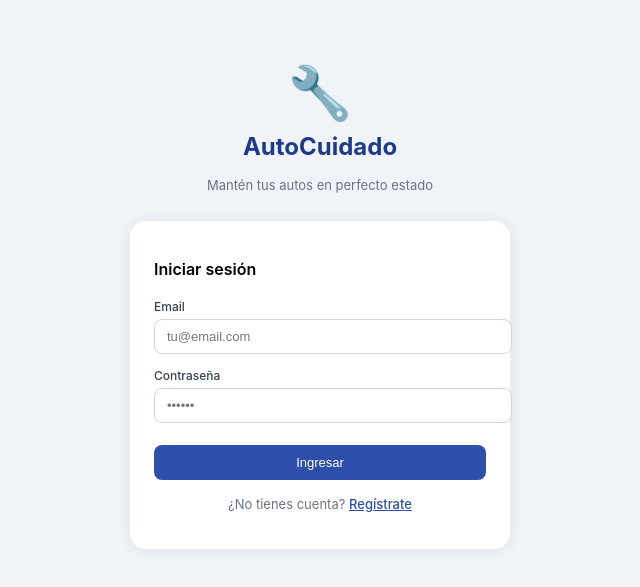
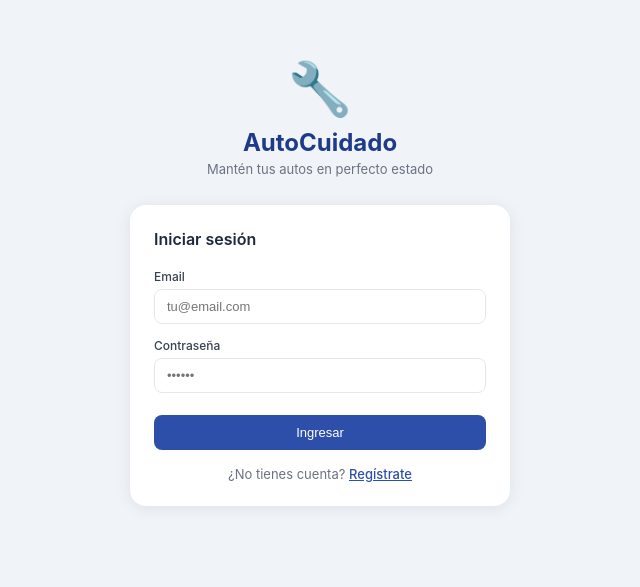
Before and after one commit to raaalvarez23/Autocuidado, a React (Vite) app: page /login in a window 1280 px wide. Shown: the part 119-706 px from the top of the page, without its empty margins (320-960 px from the left). Built offline with nearby package versions, Linux system fonts and the light colour scheme; no server answers.

Commit message:
Update index.css

```diff
--- a/src/index.css
+++ b/src/index.css
@@ -1,45 +1,53 @@
-{ box-sizing: border-box; margin: 0; padding: 0; }
+* { box-sizing: border-box; margin: 0; padding: 0; }
+
+/* CSS VARIABLES - Light mode */
+:root {
+  --bg: #f0f4f8;
+  --surface: #fff;
+  --surface2: #f9fafb;
+  --text: #1e293b;
+  --text-sec: #6b7280;
+  --text-third: #374151;
+  --border: #e5e7eb;
+  --border-light: #f1f5f9;
+  --blue: #2d4faa;
+  --blue-light: #2d4faa;
+}
+
+/* CSS VARIABLES - Dark mode */
+body.dark {
+  --bg: #0d1117;
+  --surface: #21262d;
+  --surface2: #161b22;
+  --text: #93c5fd;
+  --text-sec: #8b949e;
+  --text-third: #c9d1d9;
+  --border: #30363d;
+  --border-light: #21262d;
+  --blue: #58a6ff;
+  --blue-light: #93c5fd;
+}
 
 html, body, #root {
   font-family: -apple-system, BlinkMacSystemFont, 'Segoe UI', Roboto, sans-serif;
-  background: #f0f4f8;
+  background: var(--bg);
   min-height: 100vh;
   -webkit-font-smoothing: antialiased;
   transition: background 0.3s, color 0.3s;
+  color: var(--text);
 }
-
-/* DARK MODE */
-body.dark, body.dark #root {
-  background: #0d1117;
-  color: #e6edf3;
-}
-body.dark .app-shell { background: #161b22; }
-body.dark .card { background: #21262d; border-color: #30363d; color: #e6edf3; }
-body.dark .card:hover { border-color: #58a6ff; }
-body.dark .form-input { background: #21262d; border-color: #30363d; color: #e6edf3; }
-body.dark .form-label { color: #8b949e; }
-body.dark .form-input:focus { border-color: #58a6ff; }
-body.dark .main-content { background: #161b22; }
-body.dark .section-title { color: #e6edf3; }
-body.dark .section-link { color: #58a6ff; }
-body.dark .hint-box { background: #1c2333; border-color: #30363d; color: #8b949e; }
-body.dark .next-preview { background: #1c2333; border-color: #30363d; }
-body.dark .error-msg { background: #2d1b1b; border-color: #f85149; color: #f85149; }
-body.dark .modal-box { background: #161b22; color: #e6edf3; }
-body.dark .modal-title { color: #e6edf3; }
-body.dark .modal-close { color: #8b949e; }
-body.dark .btn-outline { background: transparent; border-color: #30363d; color: #8b949e; }
 
 .app-shell {
   max-width: 480px;
   margin: 0 auto;
   min-height: 100vh;
-  background: #fff;
+  background: var(--surface);
   display: flex;
   flex-direction: column;
   position: relative;
 }
 
+/* Header */
 .header {
   background: linear-gradient(135deg, #1e3a8a, #2d4faa);
   padding: 14px 16px;
@@ -52,8 +60,9 @@ body.dark .btn-outline { background: transparent; border-color: #30363d; color:
 }
 .header-title { color: #fff; font-size: 16px; font-weight: 600; flex: 1; }
 
-.main-content { flex: 1; padding: 16px; padding-bottom: 82px; }
+.main-content { flex: 1; padding: 16px; padding-bottom: 82px; background: var(--surface); }
 
+/* Bottom nav */
 .bottom-nav {
   position: fixed;
   bottom: 0;
@@ -85,86 +94,90 @@ body.dark .btn-outline { background: transparent; border-color: #30363d; color:
 }
 .nav-fab-label { color: #fff; font-size: 11px; font-weight: 600; }
 
+/* Cards */
 .card {
-  background: #fff; border: 1px solid #e5e7eb; border-radius: 12px;
+  background: var(--surface);
+  border: 1px solid var(--border);
+  border-radius: 12px;
   padding: 14px; margin-bottom: 10px; cursor: pointer;
-  text-decoration: none; display: block; color: inherit;
+  text-decoration: none; display: block; color: var(--text);
 }
 .card:hover { border-color: #93c5fd; }
 
+/* Badges */
 .badge { display: inline-flex; align-items: center; gap: 4px; font-size: 11px; padding: 3px 9px; border-radius: 20px; font-weight: 500; white-space: nowrap; }
 .badge-danger  { background: #fee2e2; color: #dc2626; }
 .badge-warn    { background: #fef3c7; color: #d97706; }
 .badge-ok      { background: #dcfce7; color: #16a34a; }
 .badge-norecord{ background: #fef9c3; color: #854d0e; }
 
-.progress-wrap { height: 6px; background: #e5e7eb; border-radius: 3px; overflow: hidden; margin: 8px 0 4px; }
+body.dark .badge-danger   { background: #2d1b1b; color: #fca5a5; }
+body.dark .badge-warn     { background: #2d2000; color: #fcd34d; }
+body.dark .badge-ok       { background: #0d2d1b; color: #6ee7b7; }
+body.dark .badge-norecord { background: #2d2000; color: #fcd34d; }
+
+/* Progress */
+.progress-wrap { height: 6px; background: var(--border); border-radius: 3px; overflow: hidden; margin: 8px 0 4px; }
 .progress-fill { height: 100%; border-radius: 3px; transition: width 0.3s; }
 .progress-ok      { background: #22c55e; }
 .progress-warn    { background: #f59e0b; }
 .progress-danger  { background: #ef4444; }
 
+/* Buttons */
 .btn { border: none; border-radius: 8px; padding: 10px 16px; font-size: 13px; font-weight: 500; cursor: pointer; display: inline-flex; align-items: center; justify-content: center; gap: 6px; width: 100%; margin-top: 8px; }
 .btn-primary { background: #2d4faa; color: #fff; }
 .btn-green   { background: #10b981; color: #fff; }
-.btn-outline { background: transparent; border: 1px solid #d1d5db; color: #374151; }
+.btn-outline { background: transparent; border: 1px solid var(--border); color: var(--text-third); }
 .btn-danger  { background: #ef4444; color: #fff; }
 .btn-sm      { width: auto; padding: 6px 12px; font-size: 12px; margin-top: 0; }
 
+/* Forms */
 .form-group { margin-bottom: 14px; }
-.form-label { display: block; font-size: 12px; font-weight: 500; color: #374151; margin-bottom: 5px; }
-.form-input { width: 100%; background: #fff; border: 1px solid #d1d5db; border-radius: 8px; padding: 9px 12px; color: #1e293b; font-size: 13px; outline: none; }
+.form-label { display: block; font-size: 12px; font-weight: 500; color: var(--text-third); margin-bottom: 5px; }
+.form-input { width: 100%; background: var(--surface); border: 1px solid var(--border); border-radius: 8px; padding: 9px 12px; color: var(--text); font-size: 13px; outline: none; }
 .form-input:focus { border-color: #2d4faa; }
 textarea.form-input { resize: vertical; min-height: 80px; }
 
+/* Alerts */
 .alert-banner { border-radius: 10px; padding: 10px 12px; margin-bottom: 12px; display: flex; align-items: center; gap: 8px; font-size: 13px; }
 .alert-danger { background: #fef2f2; border: 1px solid #fecaca; color: #991b1b; }
 .alert-warn   { background: #fffbeb; border: 1px solid #fde68a; color: #92400e; }
 .alert-info   { background: #eff6ff; border: 1px solid #bfdbfe; color: #1e40af; }
 
-.section-header { display: flex; justify-content: space-between; align-items: center; margin-bottom: 10px; }
-.section-title  { font-size: 14px; font-weight: 600; color: #1e293b; }
-.section-link   { font-size: 12px; color: #2d4faa; cursor: pointer; text-decoration: none; }
-.hint-box { background: #eff6ff; border: 1px solid #bfdbfe; border-radius: 8px; padding: 10px 12px; margin-bottom: 16px; display: flex; align-items: flex-start; gap: 8px; font-size: 12px; color: #1e40af; }
-.next-preview { background: #f0fdf4; border: 1px solid #bbf7d0; border-radius: 8px; padding: 10px 12px; margin-bottom: 12px; }
-.error-msg { background: #fef2f2; border: 1px solid #fecaca; border-radius: 8px; padding: 10px; font-size: 13px; color: #dc2626; margin-bottom: 12px; text-align: center; }
-.loading { display: flex; align-items: center; justify-content: center; padding: 40px; color: #6b7280; font-size: 14px; }
-.empty-state { text-align: center; padding: 40px 20px; color: #6b7280; }
-
-.modal-overlay { position: fixed; inset: 0; background: rgba(0,0,0,0.5); z-index: 200; display: flex; align-items: flex-start; justify-content: center; padding-top: 60px; overflow-y: auto; }
-.modal-box { background: #fff; border-radius: 16px; width: calc(100% - 32px); max-width: 448px; padding: 20px; margin-bottom: 20px; }
-.modal-header { display: flex; justify-content: space-between; align-items: center; margin-bottom: 8px; }
-.modal-title { font-size: 16px; font-weight: 600; }
-.modal-close { background: none; border: none; font-size: 20px; cursor: pointer; color: #6b7280; }
-
-/* DARK MODE TEXT FIXES */
-body.dark h2,
-body.dark .section-title,
-body.dark .car-title { color: #93c5fd !important; }
-
-body.dark .card { color: #e6edf3; }
-body.dark .card div[style*="color: #1e293b"],
-body.dark div[style*="color: #1e293b"],
-body.dark span[style*="color: #1e293b"] { color: #93c5fd !important; }
-
-body.dark div[style*="color: #6b7280"],
-body.dark span[style*="color: #6b7280"],
-body.dark p[style*="color: #6b7280"] { color: #8b949e !important; }
-
-body.dark div[style*="color: #374151"],
-body.dark span[style*="color: #374151"] { color: #c9d1d9 !important; }
-
-body.dark div[style*="color: #2d4faa"],
-body.dark span[style*="color: #2d4faa"] { color: #93c5fd !important; }
-
-body.dark .section-link { color: #58a6ff !important; }
-
 body.dark .alert-danger { background: #2d1b1b; border-color: #f85149; color: #fca5a5; }
 body.dark .alert-warn   { background: #2d2000; border-color: #d97706; color: #fcd34d; }
+body.dark .alert-info   { background: #1c2333; border-color: #30363d; color: #93c5fd; }
 
-body.dark .progress-wrap { background: #30363d; }
+/* Section */
+.section-header { display: flex; justify-content: space-between; align-items: center; margin-bottom: 10px; }
+.section-title  { font-size: 14px; font-weight: 600; color: var(--text); }
+.section-link   { font-size: 12px; color: var(--blue); cursor: pointer; text-decoration: none; }
 
-body.dark .btn-outline { border-color: #30363d; color: #c9d1d9; }
+/* Misc */
+.hint-box { background: #eff6ff; border: 1px solid #bfdbfe; border-radius: 8px; padding: 10px 12px; margin-bottom: 16px; display: flex; align-items: flex-start; gap: 8px; font-size: 12px; color: #1e40af; }
+body.dark .hint-box { background: #1c2333; border-color: #30363d; color: #93c5fd; }
 
+.next-preview { background: #f0fdf4; border: 1px solid #bbf7d0; border-radius: 8px; padding: 10px 12px; margin-bottom: 12px; }
+body.dark .next-preview { background: #0d2d1b; border-color: #166534; }
+
+.error-msg { background: #fef2f2; border: 1px solid #fecaca; border-radius: 8px; padding: 10px; font-size: 13px; color: #dc2626; margin-bottom: 12px; text-align: center; }
+body.dark .error-msg { background: #2d1b1b; border-color: #f85149; color: #fca5a5; }
+
+.loading { display: flex; align-items: center; justify-content: center; padding: 40px; color: var(--text-sec); font-size: 14px; }
+.empty-state { text-align: center; padding: 40px 20px; color: var(--text-sec); }
+
+/* Modal */
+.modal-overlay { position: fixed; inset: 0; background: rgba(0,0,0,0.5); z-index: 200; display: flex; align-items: flex-start; justify-content: center; padding-top: 60px; overflow-y: auto; }
+.modal-box { background: var(--surface); border-radius: 16px; width: calc(100% - 32px); max-width: 448px; padding: 20px; margin-bottom: 20px; border: 1px solid var(--border); }
+.modal-header { display: flex; justify-content: space-between; align-items: center; margin-bottom: 8px; }
+.modal-title { font-size: 16px; font-weight: 600; color: var(--text); }
+.modal-close { background: none; border: none; font-size: 20px; cursor: pointer; color: var(--text-sec); }
+
+/* Dark mode select/date */
+body.dark select,
 body.dark input[type="date"],
-body.dark select { color-scheme: dark; }
+body.dark input[type="number"],
+body.dark input[type="text"],
+body.dark input[type="email"],
+body.dark input[type="password"],
+body.dark textarea { color-scheme: dark; background: var(--surface); color: var(--text); border-color: var(--border); }
```
